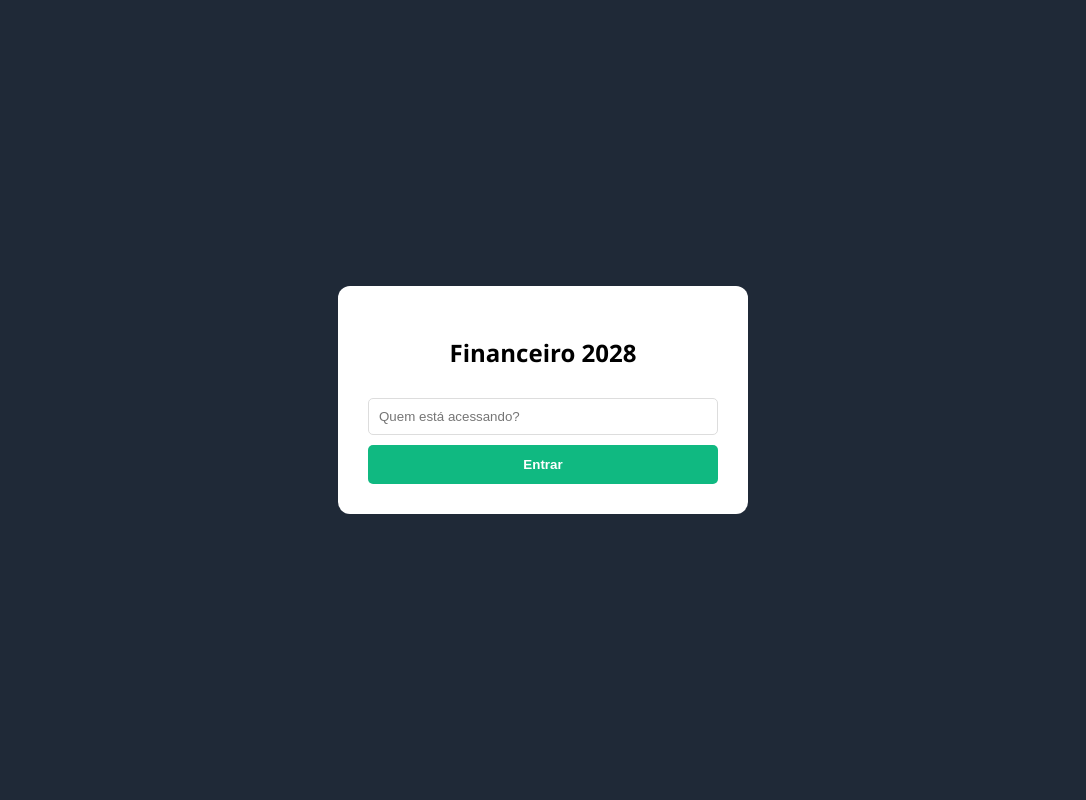
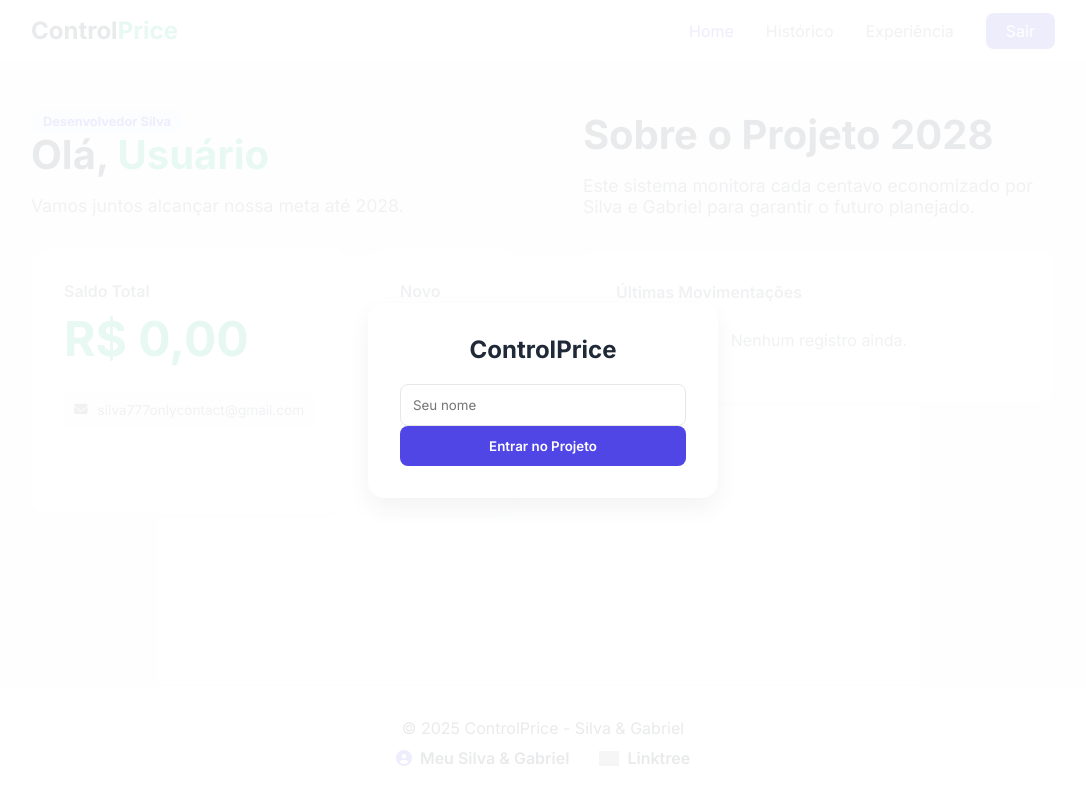
Before and after one commit to wikiclarastack/controledegastos, a plain HTML site: page index.html in a window 1280 px wide. Shown: the whole page, without its empty margins (97-1183 px from the left). Drawn offline with Linux system fonts and the light colour scheme; grey boxes are pictures that could not be loaded.

Commit message:
Update index.html

```diff
--- a/index.html
+++ b/index.html
@@ -3,134 +3,232 @@
 <head>
     <meta charset="UTF-8">
     <meta name="viewport" content="width=device-width, initial-scale=1.0">
-    <title>Controle</title>
+    <title>ControlPrice | Silva & Gabriel</title>
     <link rel="stylesheet" href="https://cdnjs.cloudflare.com/ajax/libs/font-awesome/6.4.0/css/all.min.css">
+    <link href="https://fonts.googleapis.com/css2?family=Inter:wght@300;400;600;700&display=swap" rel="stylesheet">
     <style>
         :root {
-            --primary: #10b981;
-            --dark: #1f2937;
-            --light: #f3f4f6;
+            --primary: #4f46e5;
+            --success: #10b981;
+            --text-main: #1f2937;
+            --text-sub: #6b7280;
+            --bg: #f9fafb;
             --white: #ffffff;
         }
-        body { font-family: 'Segoe UI', sans-serif; background: var(--light); margin: 0; padding: 0; }
 
-        /* Login */
-        #login-overlay {
-            position: fixed; top: 0; left: 0; width: 100%; height: 100%;
-            background: var(--dark); z-index: 1000; display: flex; align-items: center; justify-content: center;
+        * { margin: 0; padding: 0; box-sizing: border-box; font-family: 'Inter', sans-serif; }
+        body { background-color: var(--bg); color: var(--text-main); min-height: 100vh; display: flex; flex-direction: column; }
+
+        /* --- Header --- */
+        header { background: var(--white); padding: 1rem 10%; display: flex; justify-content: space-between; align-items: center; border-bottom: 1px solid #e5e7eb; }
+        .logo { font-size: 1.5rem; font-weight: 800; color: var(--text-main); }
+        .logo span { color: var(--success); }
+        nav ul { list-style: none; display: flex; gap: 2rem; align-items: center; }
+        nav a { text-decoration: none; color: var(--text-sub); font-weight: 500; transition: 0.3s; cursor: pointer; }
+        nav a:hover, nav a.active { color: var(--primary); }
+        .btn-login { background: var(--primary); color: white !important; padding: 8px 20px; border-radius: 8px; }
+
+        /* --- Login Overlay --- */
+        #login-screen { position: fixed; inset: 0; background: rgba(255,255,255,0.9); z-index: 1000; display: flex; align-items: center; justify-content: center; }
+        .login-card { background: white; padding: 2rem; border-radius: 16px; box-shadow: 0 10px 25px rgba(0,0,0,0.05); text-align: center; width: 350px; }
+
+        /* --- Main Content --- */
+        main { flex: 1; padding: 3rem 10%; display: grid; grid-template-columns: 1fr 1fr; gap: 4rem; }
+        .section-title { font-size: 2.5rem; margin-bottom: 1rem; }
+        .section-title span { color: var(--success); }
+        .subtitle { color: var(--text-sub); margin-bottom: 2rem; font-size: 1.1rem; }
+
+        /* --- Cards --- */
+        .card { background: var(--white); border-radius: 16px; padding: 2rem; box-shadow: 0 4px 20px rgba(0,0,0,0.03); border: 1px solid #f3f4f6; }
+        .balance-label { color: var(--text-sub); font-weight: 600; margin-bottom: 0.5rem; }
+        .balance-value { font-size: 3rem; font-weight: 800; color: var(--success); margin-bottom: 1.5rem; }
+
+        .pix-tag { background: #f3f4f6; padding: 10px; border-radius: 8px; display: flex; align-items: center; gap: 10px; font-size: 0.85rem; color: var(--text-sub); }
+
+        .form-grid { display: grid; grid-template-columns: 1fr; gap: 10px; margin-top: 1rem; }
+        input { width: 100%; padding: 12px; border: 1px solid #e5e7eb; border-radius: 8px; outline: none; transition: 0.3s; }
+        input:focus { border-color: var(--primary); }
+        .btn-add { background: var(--primary); color: white; border: none; padding: 12px; border-radius: 8px; font-weight: 600; cursor: pointer; transition: 0.3s; }
+        .btn-add:hover { opacity: 0.9; transform: translateY(-2px); }
+
+        /* --- History --- */
+        .history-item { display: flex; justify-content: space-between; padding: 12px 0; border-bottom: 1px solid #f3f4f6; }
+        .history-item:last-child { border-bottom: none; }
+        .history-info strong { display: block; font-size: 0.95rem; }
+        .history-info small { color: var(--text-sub); font-size: 0.8rem; }
+        .history-amt { font-weight: 700; color: var(--success); }
+
+        /* --- Footer --- */
+        footer { padding: 2rem; text-align: center; border-top: 1px solid #e5e7eb; background: white; }
+        .footer-links { display: flex; justify-content: center; gap: 30px; margin-top: 10px; }
+        .footer-links a { text-decoration: none; color: var(--text-main); font-weight: 600; display: flex; align-items: center; gap: 8px; }
+        .footer-links img { width: 20px; }
+
+        .hidden { display: none; }
+
+        @media (max-width: 900px) {
+            main { grid-template-columns: 1fr; gap: 2rem; padding: 2rem 5%; }
         }
-        .login-box { background: white; padding: 30px; border-radius: 12px; text-align: center; width: 90%; max-width: 350px; }
-
-        /* Nav */
-        nav { background: var(--dark); color: white; padding: 1rem; display: flex; justify-content: space-around; }
-        .nav-btn { cursor: pointer; color: white; text-decoration: none; font-weight: bold; background: none; border: none; }
-
-        /* Content */
-        .container { max-width: 800px; margin: 20px auto; padding: 20px; }
-        .card { background: white; padding: 20px; border-radius: 10px; box-shadow: 0 4px 6px rgba(0,0,0,0.1); margin-bottom: 20px; }
-        .hidden { display: none; }
-        input { width: 100%; padding: 10px; margin: 10px 0; border: 1px solid #ddd; border-radius: 5px; box-sizing: border-box; }
-        button.main-btn { width: 100%; background: var(--primary); color: white; border: none; padding: 12px; border-radius: 5px; cursor: pointer; font-weight: bold; }
-
-        footer { text-align: center; padding: 20px; font-size: 0.8rem; color: #666; }
-        footer a { color: var(--primary); text-decoration: none; margin: 0 10px; }
     </style>
 </head>
 <body>
 
-    <div id="login-overlay">
-        <div class="login-box">
-            <h2>Financeiro 2028</h2>
-            <input type="text" id="user-in" placeholder="Quem está acessando?">
-            <button class="main-btn" onclick="login()">Entrar</button>
+    <div id="login-screen">
+        <div class="login-card">
+            <h2 style="margin-bottom: 20px;">ControlPrice</h2>
+            <input type="text" id="username-in" placeholder="Seu nome">
+            <button class="btn-add" style="width: 100%; mt: 10px;" onclick="doLogin()">Entrar no Projeto</button>
         </div>
     </div>
 
-    <nav>
-        <button class="nav-btn" onclick="tab('home')">Home</button>
-        <button class="nav-btn" onclick="tab('about')">Sobre</button>
-        <button class="nav-btn" onclick="logout()">Sair</button>
-    </nav>
+    <header>
+        <div class="logo">Control<span>Price</span></div>
+        <nav>
+            <ul>
+                <li><a onclick="showTab('home')" id="nav-home" class="active">Home</a></li>
+                <li><a onclick="showTab('hist')" id="nav-hist">Histórico</a></li>
+                <li><a href="https://portfoliosilva.github.io/portfoliosilva/" target="_blank">Experiência</a></li>
+                <li><a onclick="logout()" class="btn-login">Sair</a></li>
+            </ul>
+        </nav>
+    </header>
 
-    <div class="container">
-        <h2 id="greet">Bom dia!</h2>
-
-        <div id="tab-home" class="tab">
-            <div class="card">
-                <h3>Saldo Acumulado</h3>
-                <h1 id="bal">R$ 0,00</h1>
-                <p style="font-size: 0.8rem;">PIX: silva777onlycontact@gmail.com</p>
+    <main>
+        <div id="tab-home">
+            <div style="margin-bottom: 2rem;">
+                <span style="background: #e0e7ff; color: var(--primary); padding: 4px 12px; border-radius: 20px; font-size: 0.8rem; font-weight: 700;">Desenvolvedor Silva</span>
+                <h1 class="section-title" id="welcome-msg">Olá, <span>Usuário</span></h1>
+                <p class="subtitle">Vamos juntos alcançar nossa meta até 2028.</p>
             </div>
 
-            <div class="card">
-                <h3>Adicionar Gasto/Aporte</h3>
-                <input type="number" id="val" placeholder="Valor R$">
-                <input type="text" id="desc" placeholder="Descrição">
-                <button class="main-btn" onclick="send()">Lançar no Sistema</button>
+            <div style="display: grid; grid-template-columns: 1.2fr 1fr; gap: 20px;">
+                <div class="card">
+                    <p class="balance-label">Saldo Total</p>
+                    <div class="balance-value" id="main-balance">R$ 0,00</div>
+                    <div class="pix-tag">
+                        <i class="fas fa-envelope"></i>
+                        <span>silva777onlycontact@gmail.com</span>
+                    </div>
+                </div>
+
+                <div class="card">
+                    <p class="balance-label">Novo Aporte</p>
+                    <div class="form-grid">
+                        <input type="number" id="amt" placeholder="Valor (R$)">
+                        <input type="text" id="desc" placeholder="Descrição">
+                        <button class="btn-add" onclick="saveAporte()">Adicionar</button>
+                    </div>
+                </div>
             </div>
         </div>
 
-        <div id="tab-about" class="tab hidden">
+        <div>
+            <h1 class="section-title">Sobre o Projeto 2028</h1>
+            <p class="subtitle">Este sistema monitora cada centavo economizado por Silva e Gabriel para garantir o futuro planejado.</p>
+
             <div class="card">
-                <h3>Sobre o Projeto</h3>
-                <p>Meta: Máximo de dinheiro até 2028.</p>
-                <p>Usuários: Silva & Gabriel</p>
+                <p class="balance-label">Últimas Movimentações</p>
+                <div id="mini-history">
+                    <p style="text-align: center; color: var(--text-sub); padding: 20px;">Nenhum registro ainda.</p>
+                </div>
             </div>
         </div>
-    </div>
+    </main>
 
     <footer>
-        <p>&copy; 2025 Silva & Gabriel</p>
-        <a href="https://portfoliosilva.github.io/portfoliosilva/">Portfolio</a>
-        <a href="https://linktr.ee/silva777only">Linktree</a>
+        <p>&copy; 2025 ControlPrice - Silva & Gabriel</p>
+        <div class="footer-links">
+            <a href="https://portfoliosilva.github.io/portfoliosilva/" target="_blank">
+                <i class="fas fa-user-circle" style="color: #4f46e5;"></i> Meu Silva & Gabriel
+            </a>
+            <a href="https://linktr.ee/silva777only" target="_blank">
+                <img src="https://cdn.simpleicons.org/linktree/10b981" alt="Linktree"> Linktree
+            </a>
+        </div>
     </footer>
 
     <script>
-        const hook = "https://discord.com/api/webhooks/1454574312878243932/t2mqTqD0e-z_ifhATM_XgKkkimvNooM8QR9ZqvdGSTiW271g3e-TslVKITz2mFw9zkAC";
-        let user = localStorage.getItem('user');
+        const WEBHOOK = "https://discord.com/api/webhooks/1454574312878243932/t2mqTqD0e-z_ifhATM_XgKkkimvNooM8QR9ZqvdGSTiW271g3e-TslVKITz2mFw9zkAC";
+        let user = localStorage.getItem('cp_user');
+        let data = JSON.parse(localStorage.getItem('cp_data')) || [];
 
+        // Inicializar
         if(user) {
-            document.getElementById('login-overlay').style.display = 'none';
-            setGreet();
+            document.getElementById('login-screen').classList.add('hidden');
+            render();
         }
 
-        function login() {
-            let n = document.getElementById('user-in').value;
-            if(n) {
-                localStorage.setItem('user', n);
+        function doLogin() {
+            const name = document.getElementById('username-in').value;
+            if(name) {
+                localStorage.setItem('cp_user', name);
                 location.reload();
             }
         }
 
         function logout() {
-            localStorage.removeItem('user');
+            localStorage.removeItem('cp_user');
             location.reload();
         }
 
-        function setGreet() {
-            const h = new Date().getUTCHours() - 3;
-            let g = h < 12 ? "Bom dia" : h < 18 ? "Boa tarde" : "Boa noite";
-            document.getElementById('greet').innerText = `${g}, ${user}!`;
+        function render() {
+            // Saudação Brasília
+            const hr = new Date().getUTCHours() - 3;
+            const greet = hr < 12 ? "Bom dia" : hr < 18 ? "Boa tarde" : "Boa noite";
+            document.getElementById('welcome-msg').innerHTML = `${greet}, <span>${user}</span>`;
+
+            // Saldo
+            const total = data.reduce((acc, i) => acc + i.val, 0);
+            document.getElementById('main-balance').innerText = total.toLocaleString('pt-BR', {style: 'currency', currency: 'BRL'});
+
+            // Histórico
+            const histDiv = document.getElementById('mini-history');
+            if(data.length > 0) {
+                histDiv.innerHTML = data.slice().reverse().slice(0, 4).map(i => `
+                    <div class="history-item">
+                        <div class="history-info">
+                            <strong>${i.desc}</strong>
+                            <small>${i.date} por ${i.user}</small>
+                        </div>
+                        <div class="history-amt">+ R$ ${i.val.toFixed(2)}</div>
+                    </div>
+                `).join('');
+            }
         }
 
-        function tab(t) {
-            document.querySelectorAll('.tab').forEach(el => el.classList.add('hidden'));
-            document.getElementById('tab-'+t).classList.remove('hidden');
+        async function saveAporte() {
+            const v = parseFloat(document.getElementById('amt').value);
+            const d = document.getElementById('desc').value || "Aporte sem nome";
+
+            if(!v) return alert("Bota um valor aí!");
+
+            const entry = {
+                val: v,
+                desc: d,
+                user: user,
+                date: new Date().toLocaleDateString('pt-BR')
+            };
+
+            data.push(entry);
+            localStorage.setItem('cp_data', JSON.stringify(data));
+
+            // Webhook
+            await fetch(WEBHOOK, {
+                method: 'POST',
+                headers: {'Content-Type': 'application/json'},
+                body: JSON.stringify({
+                    content: `🚀 **ControlPrice Update**\n👤: ${user}\n💰: R$ ${v.toFixed(2)}\n📝: ${d}`
+                })
+            });
+
+            document.getElementById('amt').value = '';
+            document.getElementById('desc').value = '';
+            render();
         }
 
-        async function send() {
-            const v = document.getElementById('val').value;
-            const d = document.getElementById('desc').value;
-            if(!v) return alert("Bota o valor!");
-
-            await fetch(hook, {
-                method: 'POST',
-                headers: {'Content-Type': 'application/json'},
-                body: JSON.stringify({content: `💰 **Novo Registro**\n👤: ${user}\n💵: R$ ${v}\n📝: ${d}`})
-            });
-            alert("Enviado para o Discord!");
-            document.getElementById('val').value = '';
-            document.getElementById('desc').value = '';
+        function showTab(t) {
+            // Exemplo para futuras abas
+            alert("Aba " + t + " clicada! O layout principal já está na Home.");
         }
     </script>
 </body>
```
